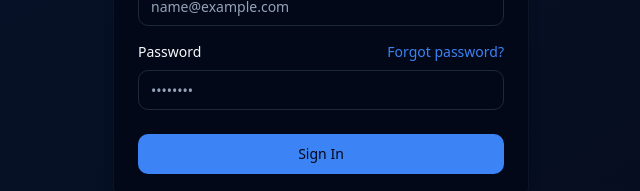
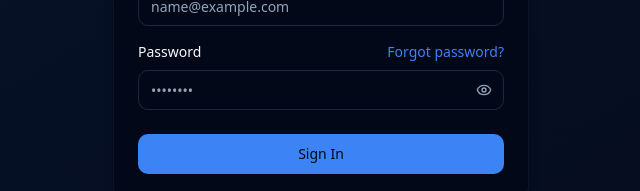
Before and after one commit to Lakeshj/OPS-Ai, a Next.js app in the folder frontend/: page / in a window 1280 px wide. Shown: the part 379-570 px from the top of the page, without its empty margins (319-959 px from the left). Built offline with nearby package versions, Linux system fonts and the light colour scheme; no server answers.

Commit message:
add  password visible btn

```diff
--- /dev/null
+++ b/frontend/src/components/ui/password-input.tsx
@@ -0,0 +1,43 @@
+"use client";
+
+import * as React from "react";
+import { Eye, EyeOff } from "lucide-react";
+import { cn } from "@/lib/utils";
+import { Input } from "@/components/ui/input";
+import { Button } from "@/components/ui/button";
+
+const PasswordInput = React.forwardRef<
+  HTMLInputElement,
+  React.ComponentProps<"input">
+>(({ className, ...props }, ref) => {
+  const [visible, setVisible] = React.useState(false);
+
+  return (
+    <div className="relative">
+      <Input
+        type={visible ? "text" : "password"}
+        className={cn("pr-10", className)}
+        ref={ref}
+        {...props}
+      />
+      <Button
+        type="button"
+        variant="ghost"
+        size="icon"
+        className="absolute right-0 top-0 h-full px-3 py-2 hover:bg-transparent"
+        onClick={() => setVisible((prev) => !prev)}
+        aria-label={visible ? "Hide password" : "Show password"}
+        tabIndex={-1}
+      >
+        {visible ? (
+          <EyeOff className="h-4 w-4 text-muted-foreground" />
+        ) : (
+          <Eye className="h-4 w-4 text-muted-foreground" />
+        )}
+      </Button>
+    </div>
+  );
+});
+PasswordInput.displayName = "PasswordInput";
+
+export { PasswordInput };
--- a/frontend/src/views/LoginPage.tsx
+++ b/frontend/src/views/LoginPage.tsx
@@ -4,6 +4,7 @@
 import { useAuth } from "@/contexts/AuthContext";
 import { Button } from "@/components/ui/button";
 import { Input } from "@/components/ui/input";
+import { PasswordInput } from "@/components/ui/password-input";
 import { Card, CardContent, CardDescription, CardFooter, CardHeader, CardTitle } from "@/components/ui/card";
 import { Label } from "@/components/ui/label";
 import {
@@ -172,9 +173,8 @@
                     Forgot password?
                   </button>
                 </div>
-                <Input
+                <PasswordInput
                   id="password"
-                  type="password"
                   placeholder="••••••••"
                   value={password}
                   onChange={(e) => setPassword(e.target.value)}
@@ -311,9 +311,8 @@
             <form onSubmit={handleResetPassword}>
               <div className="space-y-2 py-2">
                 <Label htmlFor="new-password">New Password</Label>
-                <Input
+                <PasswordInput
                   id="new-password"
-                  type="password"
                   value={newPassword}
                   onChange={(e) => setNewPassword(e.target.value)}
                   required
@@ -321,9 +320,8 @@
               </div>
               <div className="space-y-2 py-2">
                 <Label htmlFor="confirm-password">Confirm Password</Label>
-                <Input
+                <PasswordInput
                   id="confirm-password"
-                  type="password"
                   value={confirmPassword}
                   onChange={(e) => setConfirmPassword(e.target.value)}
                   required
--- a/frontend/src/views/UsersPage.tsx
+++ b/frontend/src/views/UsersPage.tsx
@@ -31,6 +31,7 @@
   TableRow,
 } from "@/components/ui/table";
 import { Input } from "@/components/ui/input";
+import { PasswordInput } from "@/components/ui/password-input";
 import { Label } from "@/components/ui/label";
 import {
   Select,
@@ -229,9 +230,8 @@
               </div>
               <div className="space-y-2">
                 <Label htmlFor="password">Password</Label>
-                <Input
+                <PasswordInput
                   id="password"
-                  type="password"
                   value={formValues.password}
                   onChange={(e) =>
                     setFormValues({ ...formValues, password: e.target.value })
@@ -379,9 +379,8 @@
               <Label htmlFor="edit-password">
                 Password (leave empty to keep current)
               </Label>
-              <Input
+              <PasswordInput
                 id="edit-password"
-                type="password"
                 value={formValues.password}
                 onChange={(e) =>
                   setFormValues({ ...formValues, password: e.target.value })
```
Also changed, not shown: 1 other file (tests, documents, lock files or other folders).
